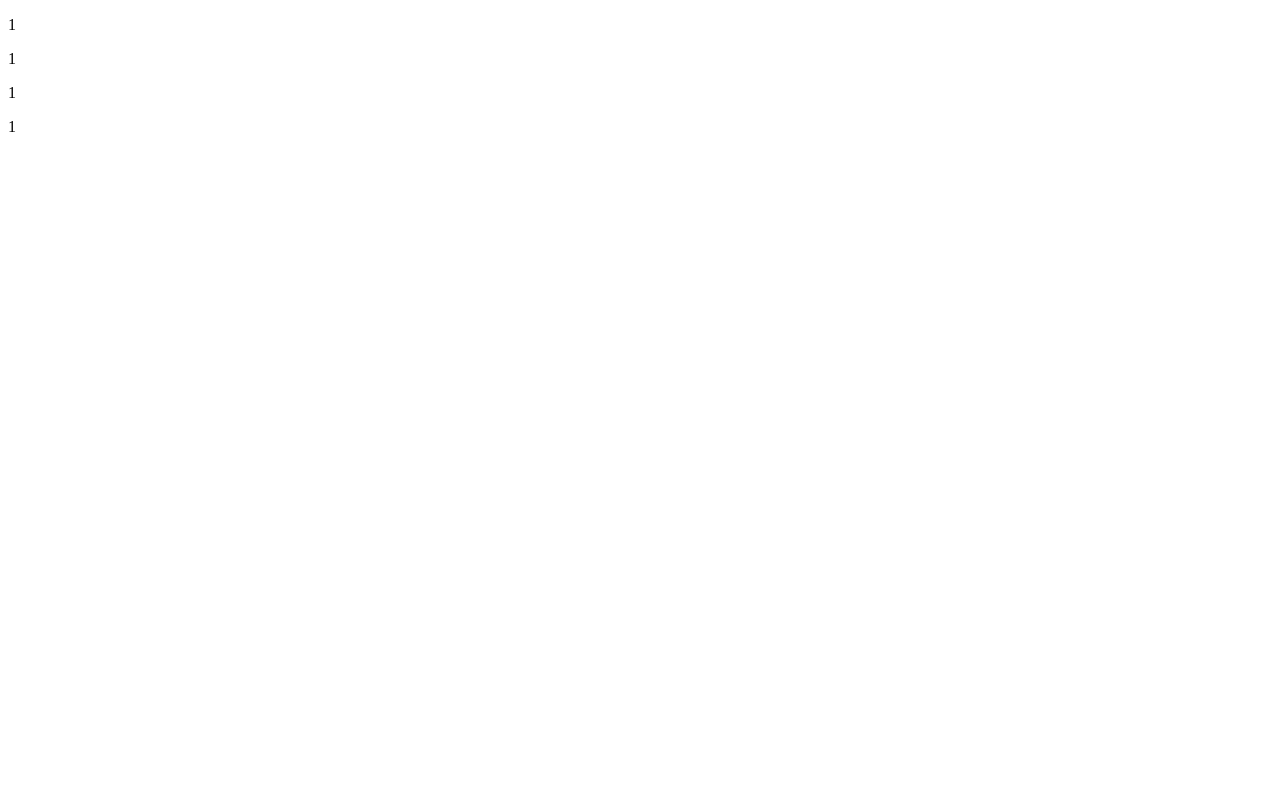
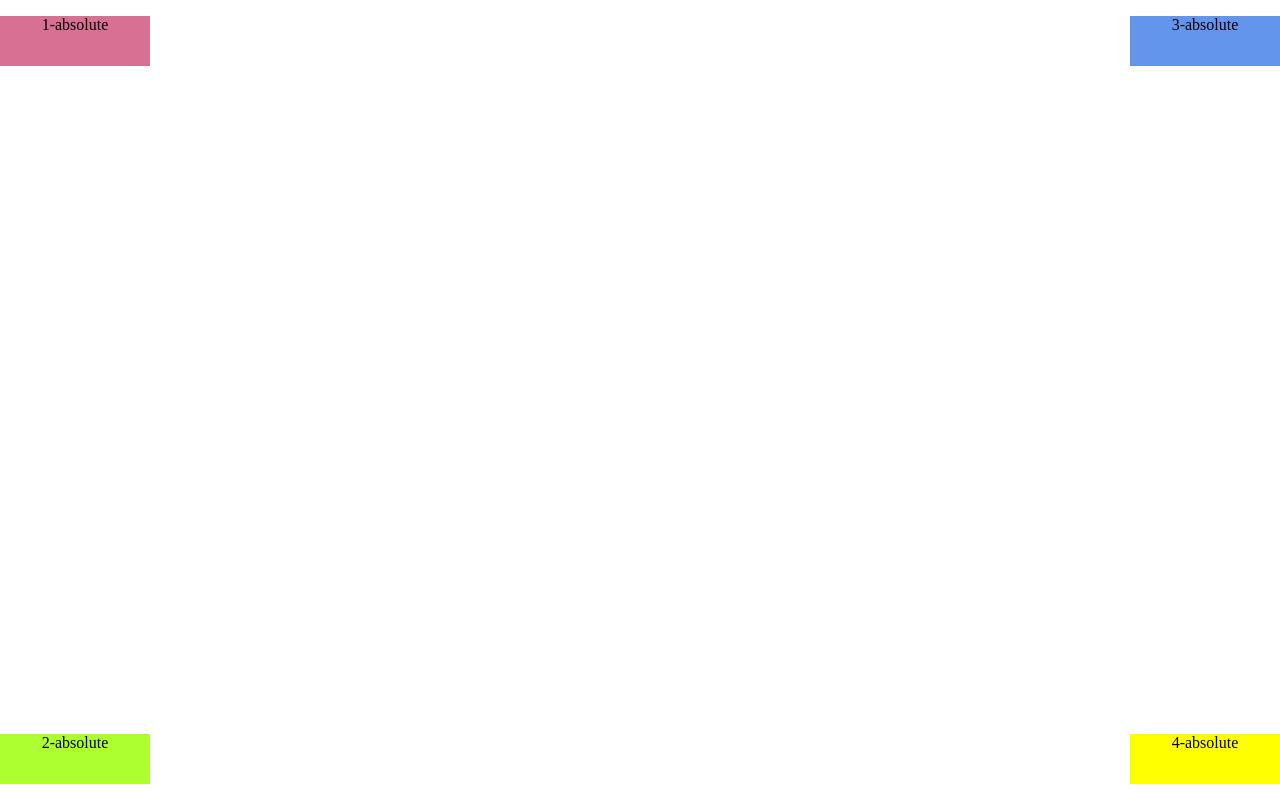
Before and after one commit to Moawiah-Eqailan/CSS-Positions-Z-index-, a plain HTML site: page 4-3.html in a window 1280 px wide. Drawn offline with Linux system fonts and the light colour scheme.

Commit message:
Update 4-3.html

```diff
--- a/4-3.html
+++ b/4-3.html
@@ -5,20 +5,55 @@
     <meta charset="UTF-8">
     <meta name="viewport" content="width=device-width, initial-scale=1.0">
     <title>Document</title>
+    <style>
+        div p {
+            width: 150px;
+            height: 50px;
+            text-align: center;
+        }
+
+        .p-1 {
+            background-color: #d87093;
+            position: absolute;
+            top: 0;
+            left: 0;
+        }
+
+        .p-2 {
+            background-color: #adff2f;
+            position: absolute;
+            bottom: 0;
+            left: 0;
+        }
+
+        .p-3 {
+            background-color: cornflowerblue;
+            position: absolute;
+            top: 0;
+            right: 0;
+        }
+
+        .p-4 {
+            background-color: yellow;
+            position: absolute;
+            bottom: 0;
+            right: 0;
+        }
+    </style>
 </head>
 
 <body>
     <div>
-        <p>1</p>
-    </div>
-    <div>
-        <p>1</p>
-    </div>
-    <div>
-        <p>1</p>
-    </div>
-    <div>
-        <p>1</p>
+        <p class="p-1">1-absolute</p>
+
+
+        <p class="p-2">2-absolute</p>
+
+
+        <p class="p-3">3-absolute</p>
+
+
+        <p class="p-4">4-absolute</p>
     </div>
 </body>
 
```
